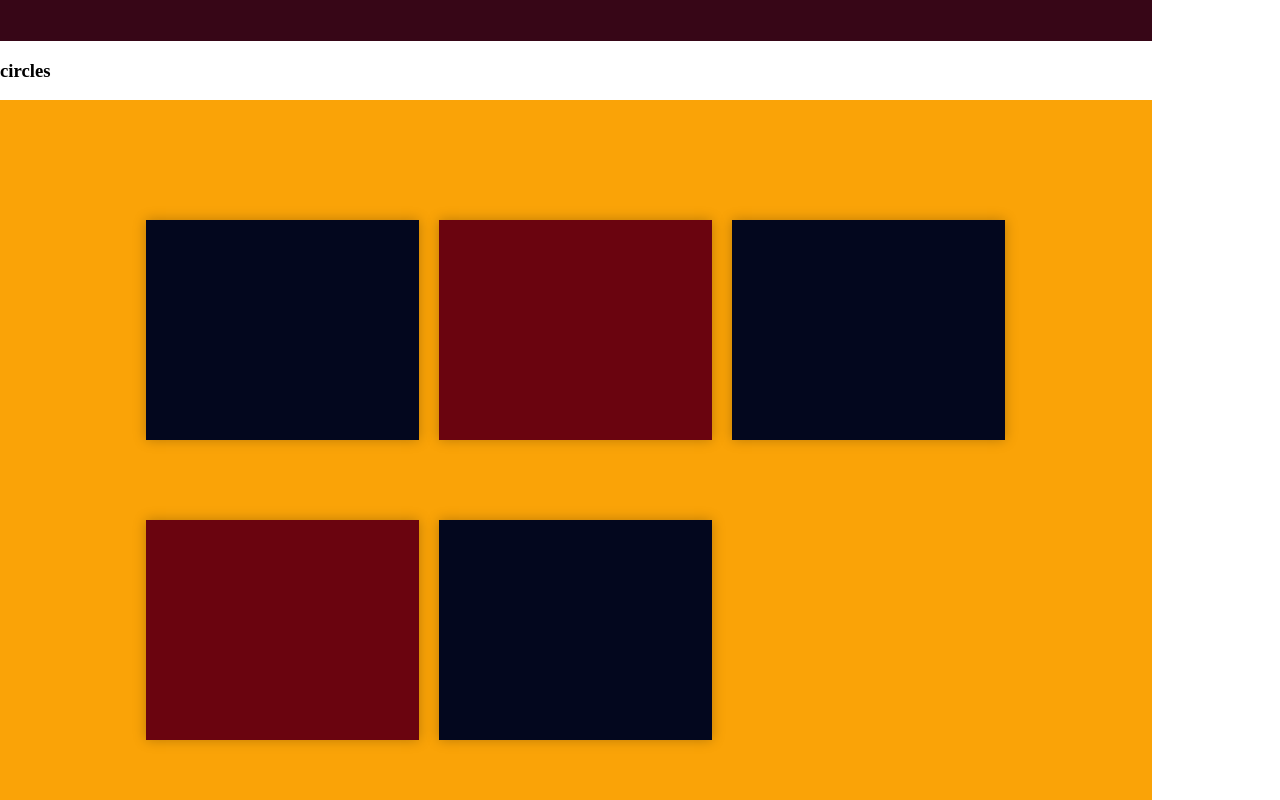
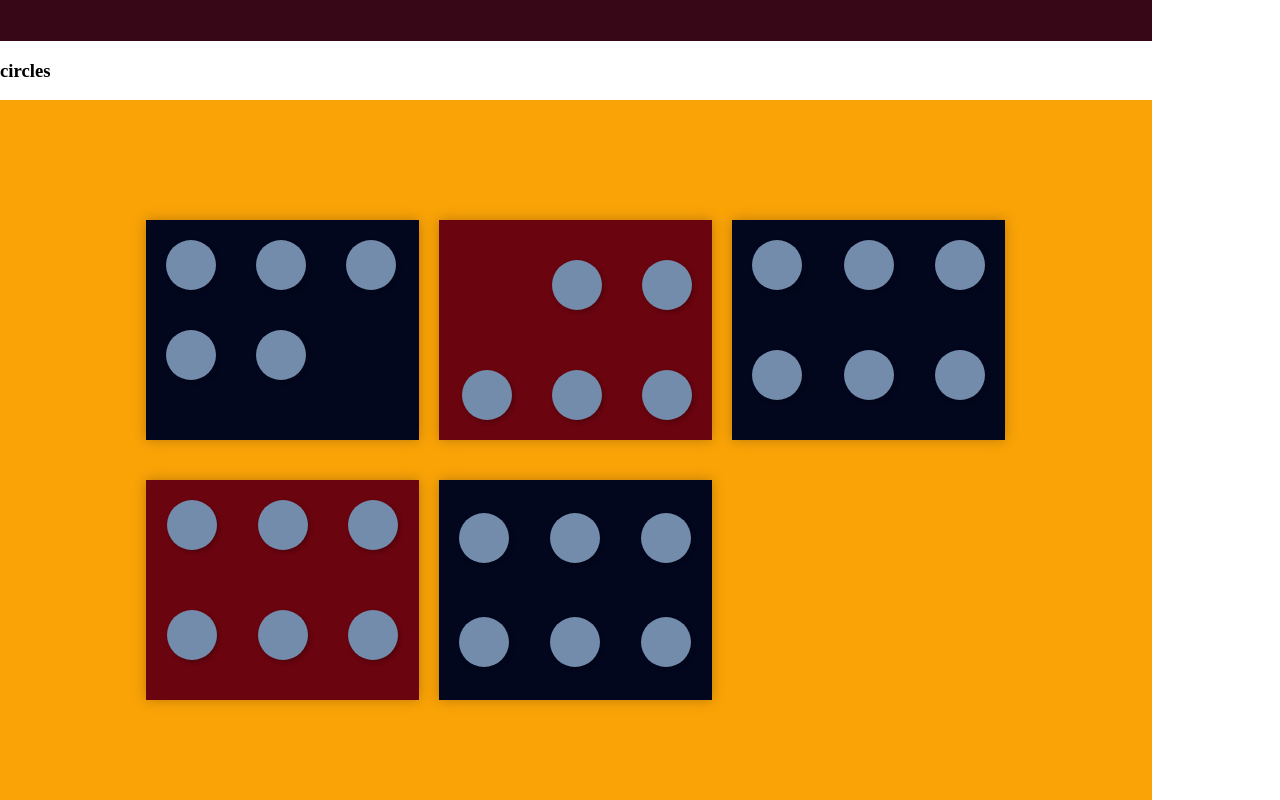
Before and after one commit to FilippaLackner/Flexbox-assignment, a plain HTML site: page index.html in a window 1280 px wide. Shown: the part 718-1518 px from the top of the page. Drawn offline with nearby package versions, Linux system fonts and the light colour scheme.

Commit message:
circles added

```diff
--- a/index.html
+++ b/index.html
@@ -57,11 +57,44 @@
      <div>
         <h3 class="container-title">circles</h3>
         <div class="container-circles">
-            <div class="first-block-circles"></div>
-            <div class="second-block-circles"></div>
-            <div class="third-block-circles"></div>
-            <div class="fourth-block-circles"></div>
-            <div class="fifth-block-circles"></div>
+            <div class="first-block-circles">
+                <div class="circles"></div>
+                <div class="circles"></div>
+                <div class="circles"></div>
+                <div class="circles"></div>
+                <div class="circles"></div>
+            </div>
+            <div class="second-block-circles">
+                <div class="circles"></div>
+                <div class="circles"></div>
+                <div class="circles"></div>
+                <div class="circles"></div>
+                <div class="circles"></div>
+            </div>
+            <div class="third-block-circles">
+                <div class="circles"></div>
+                <div class="circles"></div>
+                <div class="circles"></div>
+                <div class="circles"></div>
+                <div class="circles"></div>
+                <div class="circles"></div>
+            </div>
+            <div class="fourth-block-circles">
+                <div class="circles"></div>
+                <div class="circles"></div>
+                <div class="circles"></div>
+                <div class="circles"></div>
+                <div class="circles"></div>
+                <div class="circles"></div>
+            </div>
+            <div class="fifth-block-circles">
+                <div class="circles"></div>
+                <div class="circles"></div>
+                <div class="circles"></div>
+                <div class="circles"></div>
+                <div class="circles"></div>
+                <div class="circles"></div>
+            </div>
 
 
         </div>
--- a/styles/index.css
+++ b/styles/index.css
@@ -137,7 +137,7 @@
     font-size: 12px;
     line-height: 14px;
     text-align:center;
-
+    /*format and center text*/
 
 }
 
@@ -157,7 +157,7 @@
     font-size: 12px;
     line-height: 14px;
     text-align: center;
-    /*cemter text? */
+    /*format and center text */
 
 }
 .sixth-block {
@@ -201,16 +201,29 @@
     margin-right: 20px;
     margin-left: 146px;
     display: flex;
+    justify-content: flex-start;
+    flex-wrap: wrap;
+    align-content: flex-start;
+
+
 
 
 }
 .second-block-circles {
-    width: 273px;
+    max-width: 273px;
     height: 220px;
     margin-top: 120px;
+    margin-bottom: 20px;
     background: #6A040F;
     box-shadow: 0px 0px 12px rgba(0, 0, 0, 0.25);
     display: flex;
+    justify-content: flex-end;
+    flex-wrap: wrap-reverse;
+    align-items: baseline;
+    /*look at margins*/
+
+
+
 
 }
 .third-block-circles {
@@ -221,6 +234,8 @@
     background: #03071E;
     box-shadow: 0px 0px 12px rgba(0, 0, 0, 0.25);
     display: flex;
+    flex-wrap: wrap;
+    justify-content: space-between;
 
 }
 .fourth-block-circles {
@@ -228,9 +243,12 @@
     height: 220px;
     margin-left: 146px;
     margin-top: 20px;
+    margin-bottom: 120px ;
     background: #6A040F;
     box-shadow: 0px 0px 12px rgba(0, 0, 0, 0.25);
     display: flex;
+    flex-wrap: wrap;
+    justify-content: space-evenly;
 
 }
 
@@ -242,4 +260,20 @@
     background: #03071E;
     box-shadow: 0px 0px 12px rgba(0, 0, 0, 0.25);
     display: flex;
+    flex-direction: column;
+    justify-content: space-evenly;
+    flex-wrap: wrap;
+    ;
+
 }
+
+.circles {
+    width: 50px;
+    height: 50px;
+    left: calc(50% - 50px/2 - 385px);
+    top: calc(50% - 50px/2 - 185px);
+    background: #748CAB;
+    box-shadow: 2px 2px 4px rgba(0, 0, 0, 0.25);
+    border-radius: 50%;
+    margin: 20px;
+}
```
